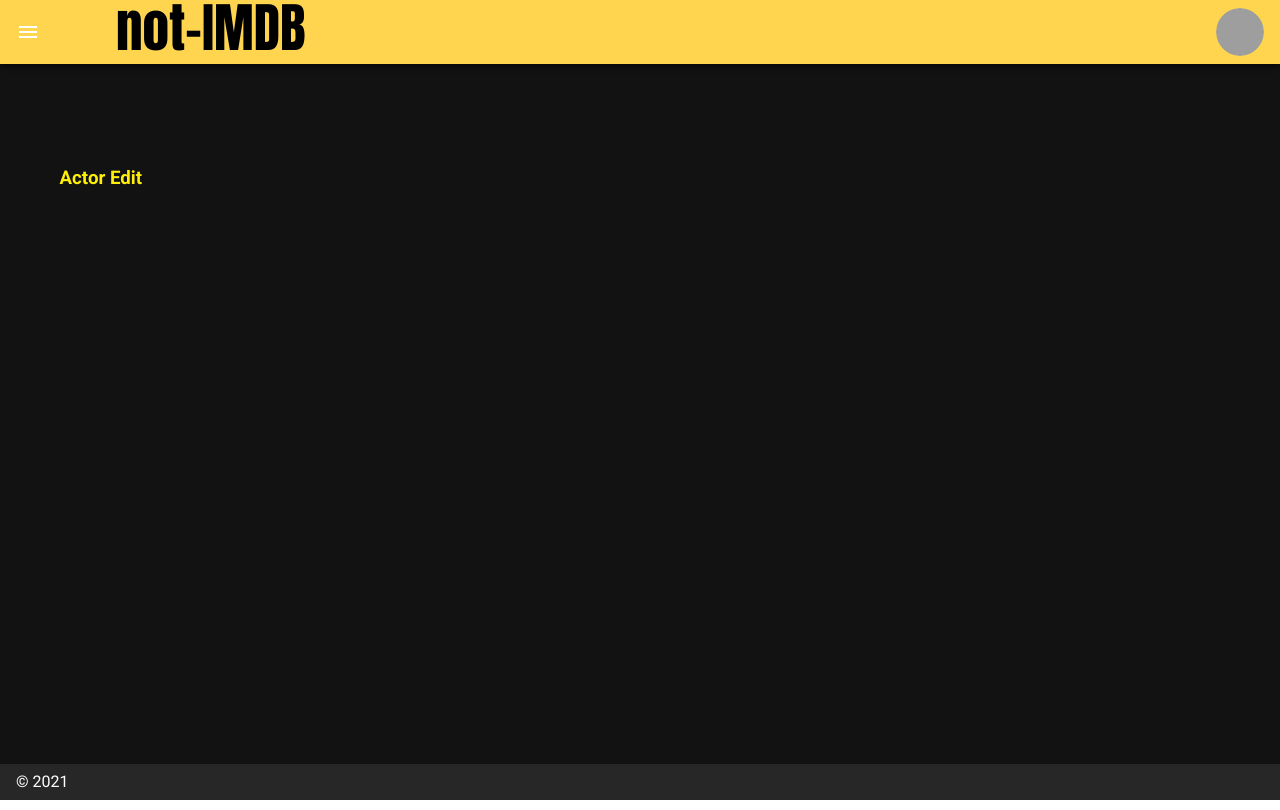
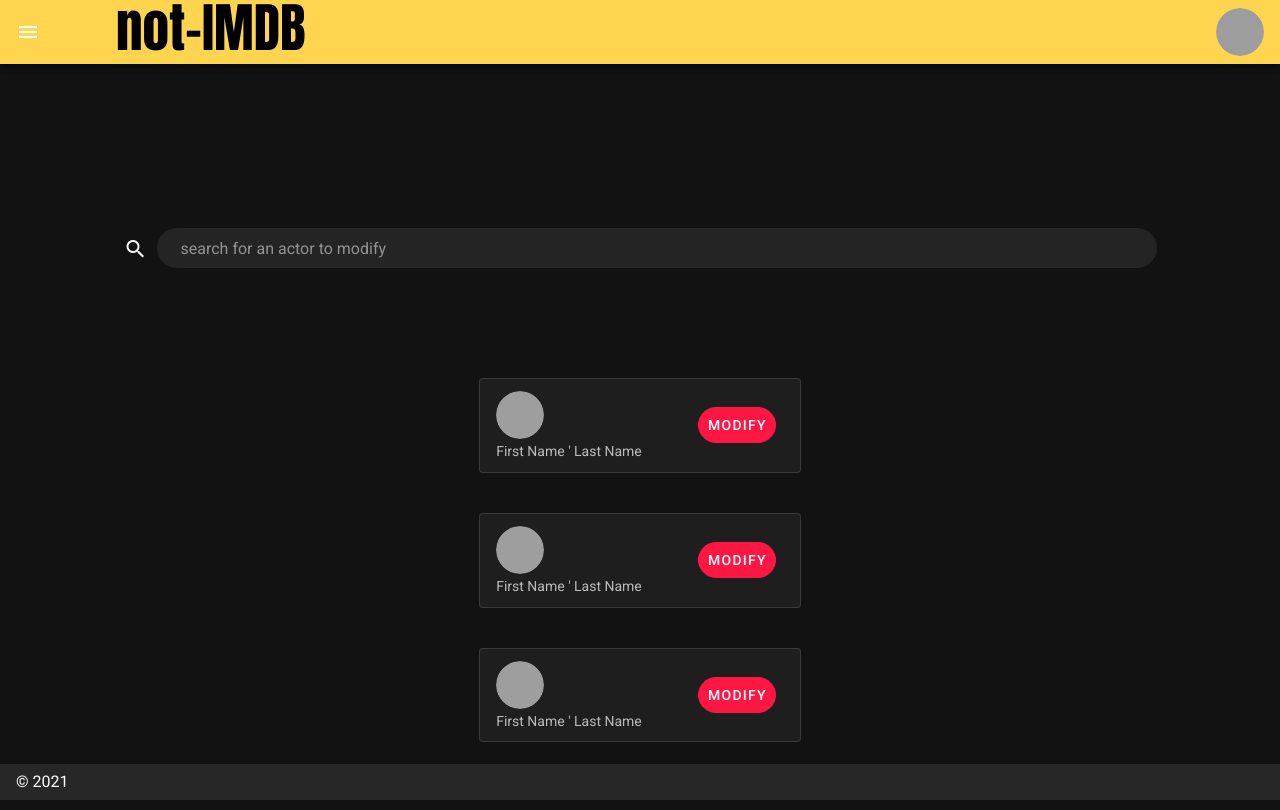
Before and after one commit to ADOPSE-Team17/not-imdb-frontend, a Nuxt app: page /Admin/EditActors in a window 1280 px wide. Built offline with nearby package versions, Linux system fonts and the light colour scheme; grey boxes are pictures that could not be loaded.

Commit message:
added admin actor edit page

```diff
--- /dev/null
+++ b/components/ActorEdit.vue
@@ -0,0 +1,139 @@
+<template>
+  <div >
+      <v-row>
+          <v-card
+                class="mx-auto"
+                max-width="344"
+                outlined
+            >
+                <v-list-item two-line>
+                <v-list-item-content>
+
+                    <v-list-item-title class="headline mb-1">
+                    <Avatar/>
+                    </v-list-item-title>
+                    <v-list-item-subtitle>First Name ' Last Name</v-list-item-subtitle>
+                </v-list-item-content>
+
+                <v-card-actions>
+                <v-btn
+                    outlined
+                    rounded
+                    text
+                    @click="dialog = true"
+                    class="red accent-3"
+                >
+                    Modify
+                </v-btn>
+                </v-card-actions>
+                </v-list-item>
+
+
+            </v-card>
+      </v-row>
+      <v-dialog
+        v-model="dialog"
+        fullscreen
+        hide-overlay
+        transition="dialog-bottom-transition"
+        scrollable
+      >
+        <v-card tile>
+          <v-toolbar
+            flat
+            dark
+            class="amber lighten-2"
+          >
+            <v-btn
+              icon
+              dark
+              @click="dialog = false"
+            >
+              <v-icon>mdi-close</v-icon>
+            </v-btn>
+            <v-toolbar-title >Actor Name</v-toolbar-title>
+            <v-spacer></v-spacer>
+            <v-toolbar-items>
+              <v-btn
+                dark
+                text
+                @click="dialog = false"
+              >
+                Save
+              </v-btn>
+            </v-toolbar-items>
+          </v-toolbar>
+          <v-tabs>
+              <v-tab
+                v-for="action in actions"
+                :key="action.id"
+              >
+                {{action.title}}
+
+              </v-tab>
+              <v-tab-item
+               v-for="action in actions"
+                        :key="action.id">
+                    <v-card
+
+                    >
+                        <v-card-text
+                            v-for="(par,i) in action.par"
+                            :key="i"
+                        >
+                            {{par}}
+
+                        </v-card-text>
+                    </v-card>
+                </v-tab-item>
+          </v-tabs>
+            <v-card-text>
+            </v-card-text>
+          <div style="flex: 1 1 auto;"></div>
+        </v-card>
+      </v-dialog>
+  </div>
+
+</template>
+
+<script>
+import Avatar from '@/components/Avatar'
+
+export default {
+    components:{
+        Avatar
+    },
+   data(){
+        return {
+            dialog:false,
+            notifications:false,
+            sound:true,
+            widgets:true,
+            actions:[
+                {
+                    id:1,
+                    title:'BIO',
+                    name:'Name Name',
+                    par:[`Lorem ipsum dolor sit amet consectetur adipisicing elit. Non dolorem, quam consequuntur eum voluptatibus doloribus
+                    Lorem ipsum dolor sit amet consectetur adipisicing elit. Non dolorem, quam consequuntur eum voluptatibus doloribus
+                    Lorem ipsum dolor sit amet consectetur adipisicing elit. Non dolorem, quam consequuntur eum voluptatibus doloribus`],
+                    Awards:[]
+                },
+                {
+                    id:2,
+                    title:'Movies',
+                    par:['Title1','Title2','Title3','Title4']
+                },
+                {
+                    id:3,
+                    title:'Fun Facts',
+                    par:['fact 1','fact 5','fact 4','fact 3','fact 2']
+                }
+            ]
+        }
+    }
+}
+</script>
+
+<style>
+</style>
--- a/components/ProfileEdit.vue
+++ b/components/ProfileEdit.vue
@@ -1,9 +1,9 @@
 <template>
 <div>
-    <AppBarAdmin/>
-  <v-card
+    <v-card
     class="mx-auto"
-    max-width="344"
+    max-width="500"
+    max-height="500"
     outlined
   >
 
@@ -58,19 +58,15 @@
   </div>
 </template>
 <script>
-import AppBarAdmin from '@/components/AppBarAdmin'
 
   export default {
-      components:{
-          AppBarAdmin
-      },
       data(){
         return{
             selectedItem: 0,
             items: [
                 { text: 'Watchlist', icon: 'mdi-view-list' },
                 { text: 'Profile Picture', icon: 'mdi-image' },
-                { text: 'Polls', icon: 'mdi-chart-box' },
+                { text: 'Polls & Lists', icon: 'mdi-chart-box' },
                 { text: 'Username', icon: 'mdi-human-male' },
                 { text: 'Password', icon: 'mdi-lock' },
             ],
--- a/components/SearchMoviesAdmin.vue
+++ b/components/SearchAdmin.vue
@@ -1,20 +1,24 @@
 <template>
 <div>
   <v-text-field
-    placeholder="Search a movie to modify"
+    :placeholder="placeholder"
     prepend-icon="mdi-magnify"
     rounded
     filled
     dense
   >
   </v-text-field>
-  <v-btn @click="this.$store.dispatch('searchMovies')"> Searcvh</v-btn>
 </div>
 </template>
 
 <script>
 export default {
-
+   props:{
+     placeholder:{
+        type:String,
+        required:true
+     }
+   }
 }
 </script>
 
--- a/pages/Admin/EditActors/index.vue
+++ b/pages/Admin/EditActors/index.vue
@@ -1,16 +1,36 @@
 <template>
   <div>
     <AppBarAdmin/>
-    <h3>Actor Edit</h3>
+    <div class="pa-16">
+      <SearchAdmin :placeholder="this.placeholder"/>
+    </div>
+    <div class="pa-8">
+      <ActorEdit/>
+    </div>
+    <div class="pa-8">
+      <ActorEdit/>
+    </div>
+    <div class="pa-8">
+      <ActorEdit/>
+    </div>
   </div>
 </template>
 
 <script>
 import AppBarAdmin from '@/components/AppBarAdmin'
+import SearchAdmin from '@/components/SearchAdmin'
+import ActorEdit from '@/components/ActorEdit'
 
 export default {
   components: {
-    AppBarAdmin
+    AppBarAdmin,
+    SearchAdmin,
+    ActorEdit
+  },
+  data(){
+    return{
+      placeholder:'search for an actor to modify'
+    }
   }
 }
 </script>
--- a/pages/Admin/EditMovies/index.vue
+++ b/pages/Admin/EditMovies/index.vue
@@ -1,23 +1,36 @@
 <template>
   <div>
     <AppBarAdmin/>
-    <v-row class="pa-8">
-      <SearchMoviesAdmin/>
-    </v-row>
-      <MovieEdit/>
+      <div class="pa-16">
+      <SearchAdmin :placeholder="this.placeholder"/>
+      </div>
+      <div class="pa-8">
+        <MovieEdit/>
+      </div>
+      <div class="pa-8">
+        <MovieEdit/>
+      </div>
+      <div class="pa-8">
+        <MovieEdit/>
+      </div>
   </div>
 </template>
 
 <script>
 import AppBarAdmin from '@/components/AppBarAdmin'
-import SearchMoviesAdmin from '@/components/SearchMoviesAdmin'
+import SearchAdmin from '@/components/SearchAdmin'
 import MovieEdit from '@/components/MovieEdit'
 
 export default {
   components: {
     AppBarAdmin,
     MovieEdit,
-    SearchMoviesAdmin
+    SearchAdmin
+  },
+  data(){
+    return{
+      placeholder:'search for a movie to modify'
+    }
   }
 }
 </script>
--- a/pages/Admin/EditProfile/index.vue
+++ b/pages/Admin/EditProfile/index.vue
@@ -1,7 +1,9 @@
 <template>
   <div>
     <AppBarAdmin/>
+    <div class="pa-16">
     <ProfileEdit/>
+    </div>
   </div>
 </template>
 
```
